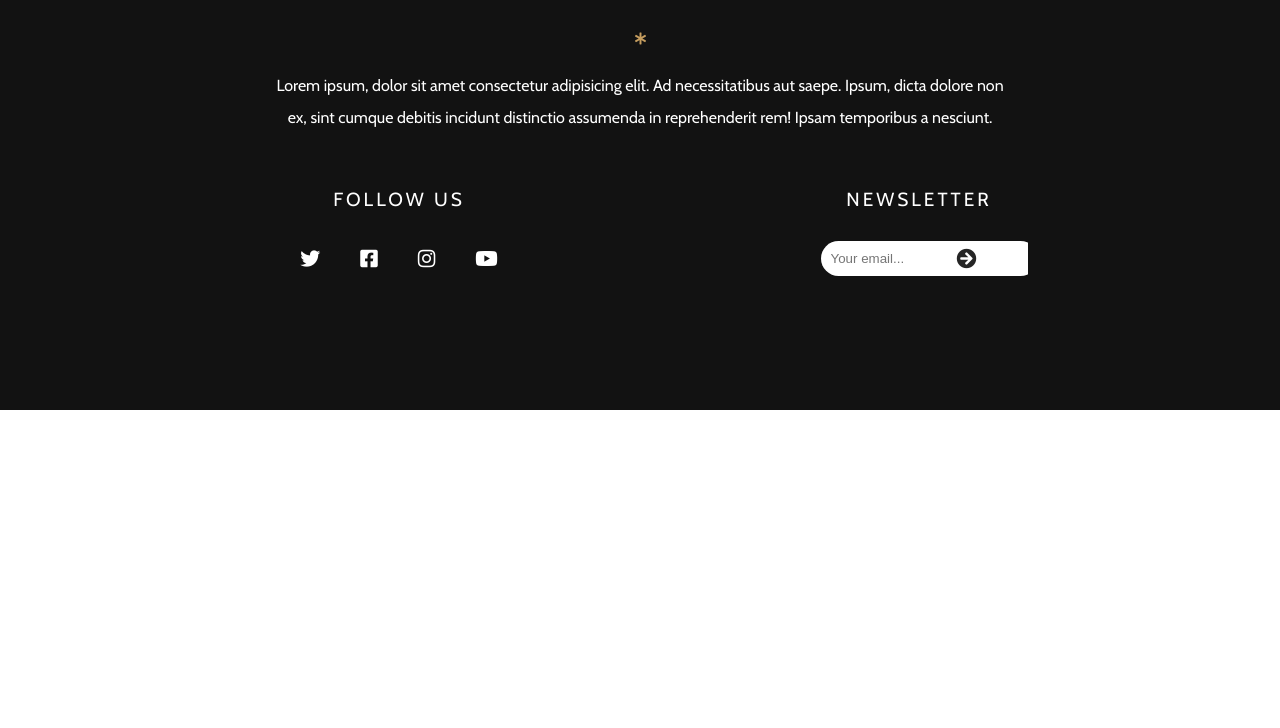
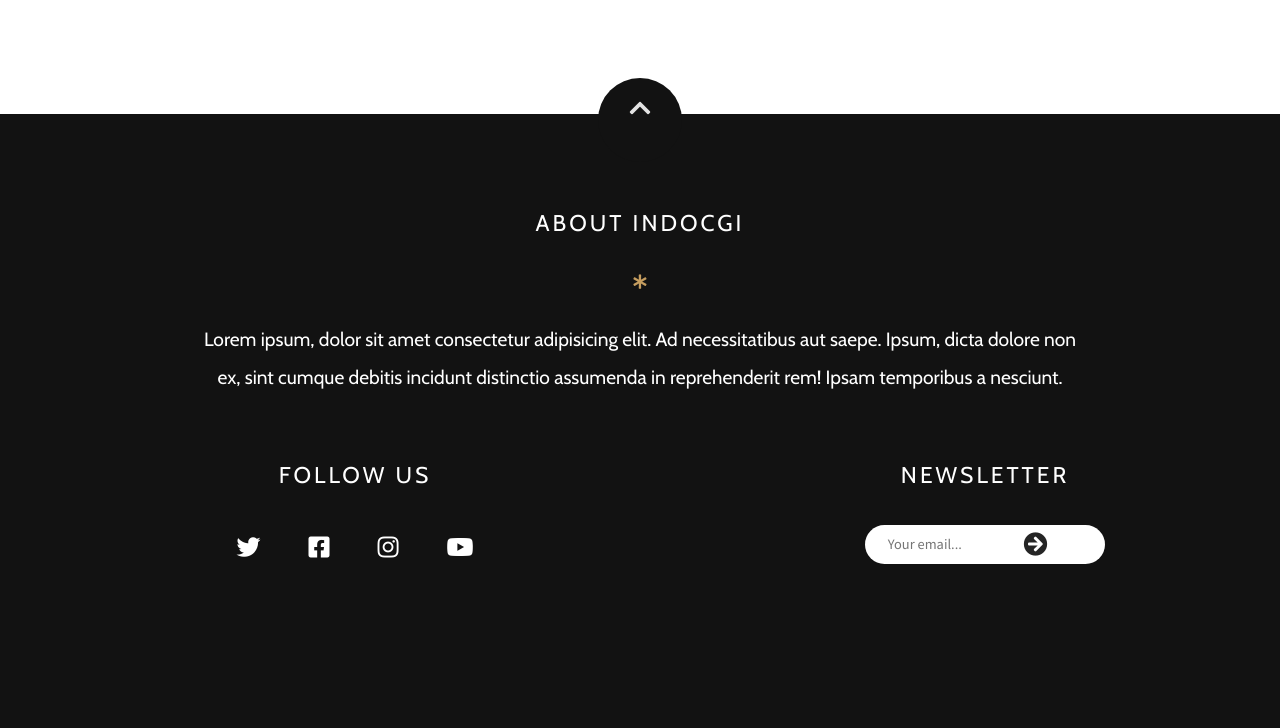
Before and after one commit to cukkiess/cukkiess.github.io, a PHP site: page / in a window 1280 px wide. Shown: the part 3588-4316 px from the top of the page. Before the commit the page ends 3998 px from the top, so only its background shows below. Run offline with PHP 8.4, Linux system fonts and the light colour scheme; some libraries are stand-ins or nearby versions; some web fonts are replaced.

Commit message:
Placeholder on newsletter-form and -btn has been fixed!

```diff
--- a/indocgi/styles.css
+++ b/indocgi/styles.css
@@ -19,7 +19,7 @@
 
 html {
     font-family: var(--body-font);
-    font-size: 10px;
+    font-size: 12px;
     color: var(--body-font-color);
     scroll-behavior: smooth;
 }
@@ -396,6 +396,7 @@ footer{
 
 .footer-content{
     overflow: hidden;
+    padding: 0;
 }
 
 .footer-content h4{
@@ -444,7 +445,11 @@ footer{
     display: flex;
     justify-content: center;
 }
-
+::placeholder{
+    font-family: var(--main-font);
+    font-size: 1.2rem;
+    padding-left: 5%;
+}
 .newsletter-input{
     width: 100%;
     max-width: 25rem;
@@ -463,7 +468,7 @@ footer{
     position: absolute;
     top: 50%;
     transform: translateY(-50%);
-    margin-left: 10.8rem;
+    margin-left: 10.9rem;
 }
 
 /* Media queries-responsive */
@@ -561,12 +566,13 @@ footer{
     .social-media,
     .newsletter-form{
         width: 100%;
-        max-width: 27.3rem;
-        margin: 0 1rem;
+        min-width: 20rem;
+        max-width: 30rem;
+        margin: 0;
     }
 
     .newsletter-btn{
-        margin-left: 7.5rem;
+        margin-left: 8.4rem;
     }
 }
 
```
